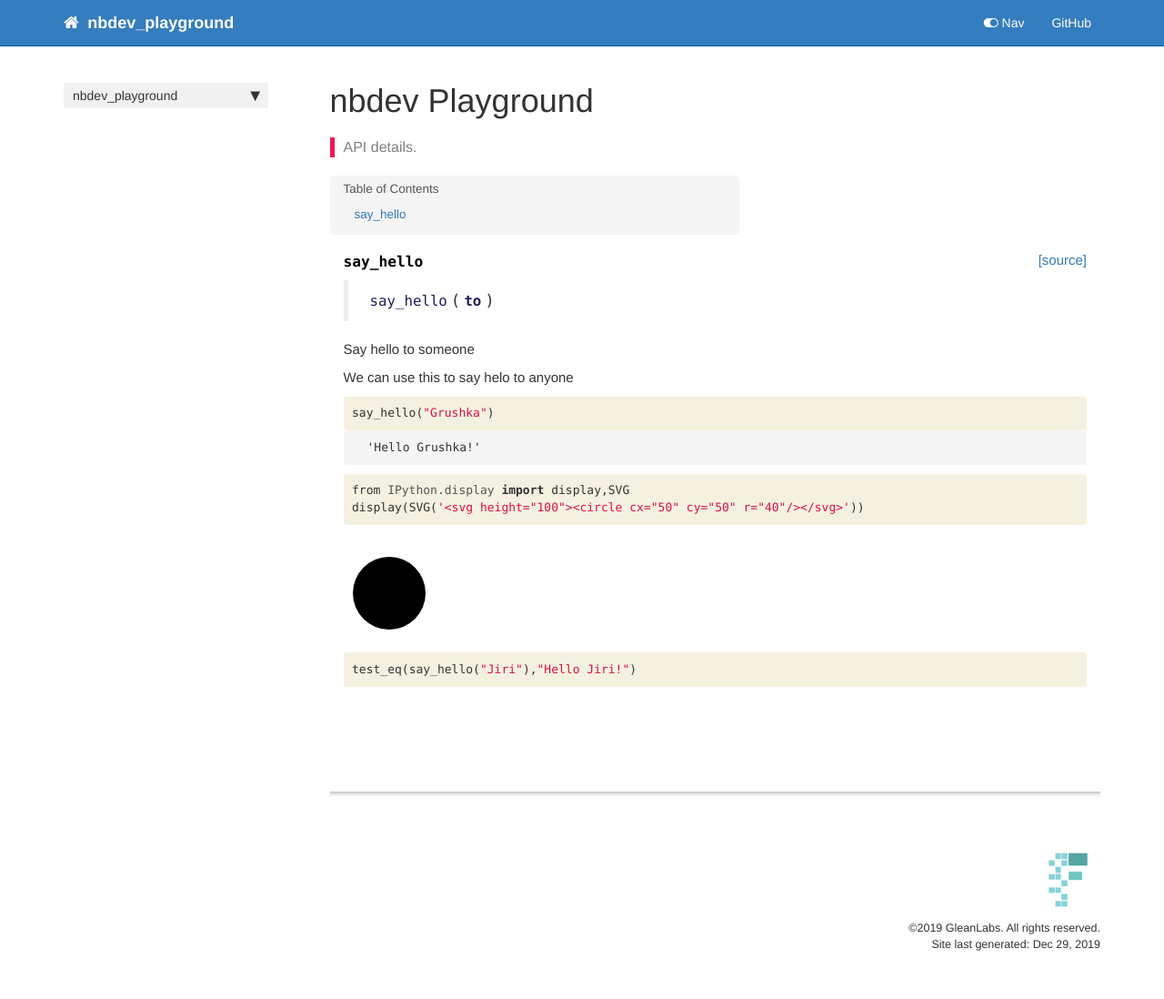
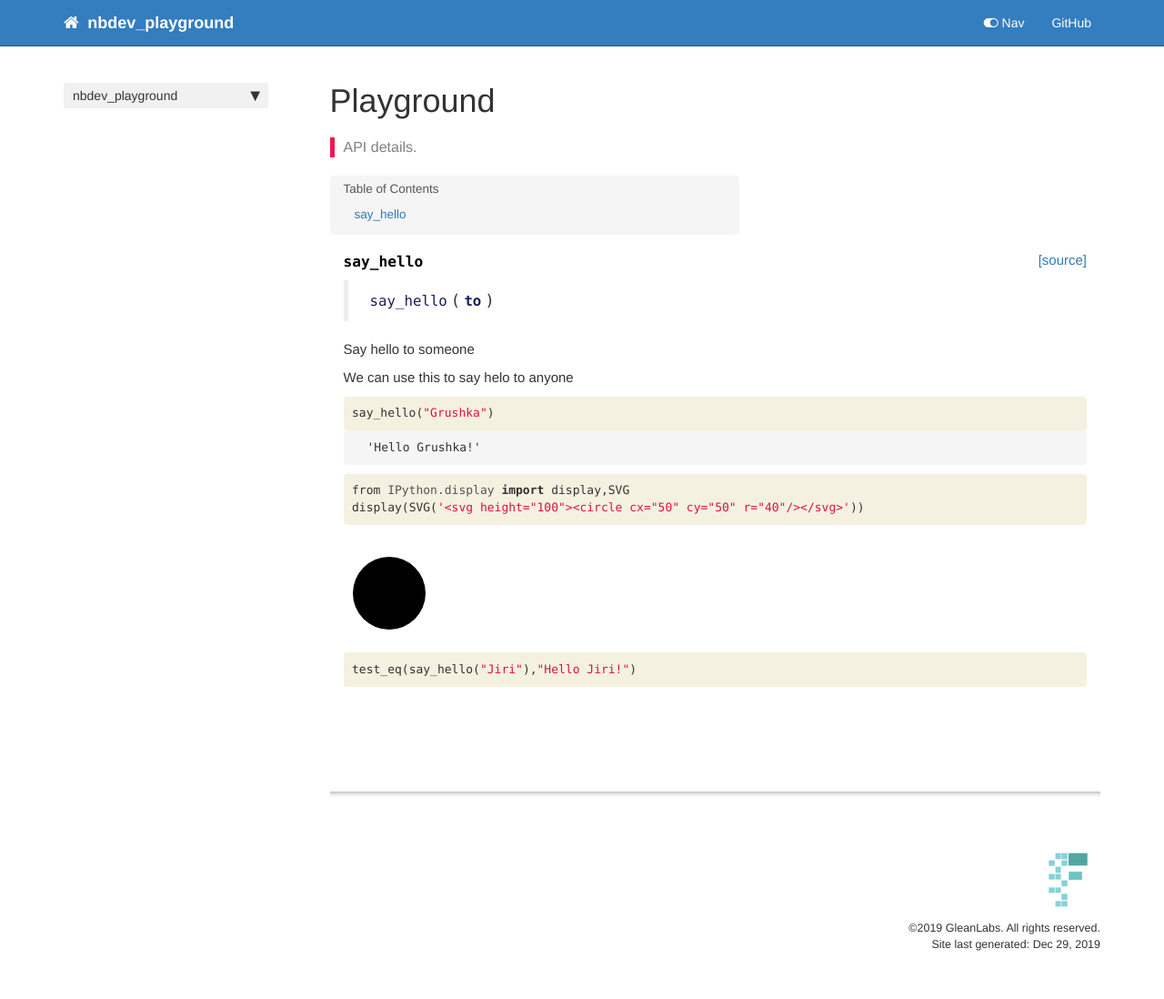
Before and after one commit to tempit/nbdev-playground, a Jekyll site: the page built from docs/core.html, in a window 1280 px wide. Shown: the whole page at 91% size. Built offline with Jekyll 4.4.1, drawn with Linux system fonts in a browser that asks for light colours; nearby versions of some CDN libraries; comment, search, counter and statistics services are not loaded.

```diff
--- a/docs/_data/sidebars/home_sidebar.yml
+++ b/docs/_data/sidebars/home_sidebar.yml
@@ -10,7 +10,7 @@ entries:
       title: Overview
       url: /
     - output: web,pdf
-      title: nbdev Playground
+      title: Playground
       url: /core
     output: web
     title: nbdev_playground
--- a/docs/core.html
+++ b/docs/core.html
@@ -1,6 +1,6 @@
 ---
 
-title: nbdev Playground
+title: Playground
 
 keywords: fastai
 sidebar: home_sidebar
--- a/docs/sidebar.json
+++ b/docs/sidebar.json
@@ -1,6 +1,6 @@
 {
   "nbdev_playground": {
     "Overview": "/",
-    "nbdev Playground": "/core"
+    "Playground": "/core"
   }
 }
```
Also changed, not shown: 1 other file.
